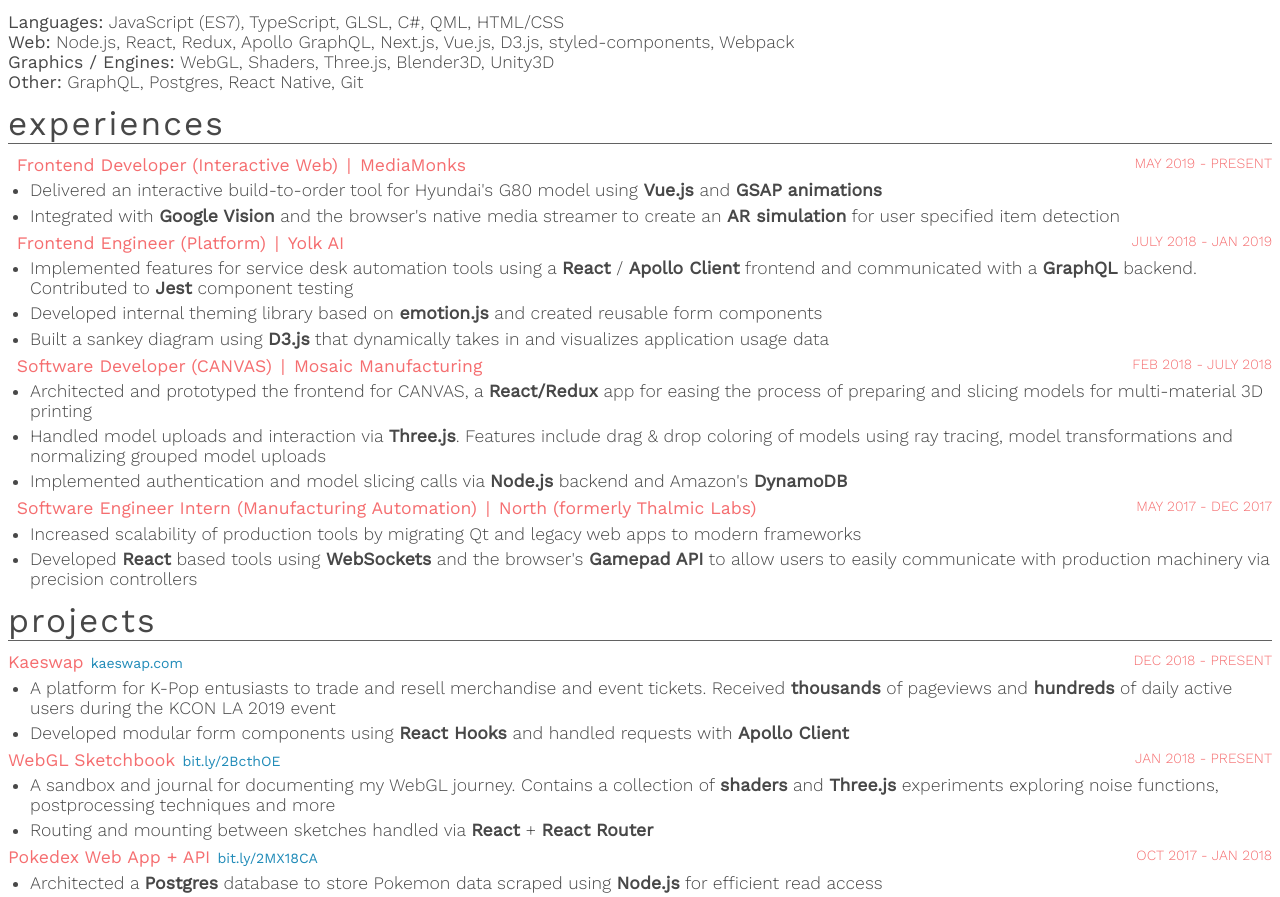
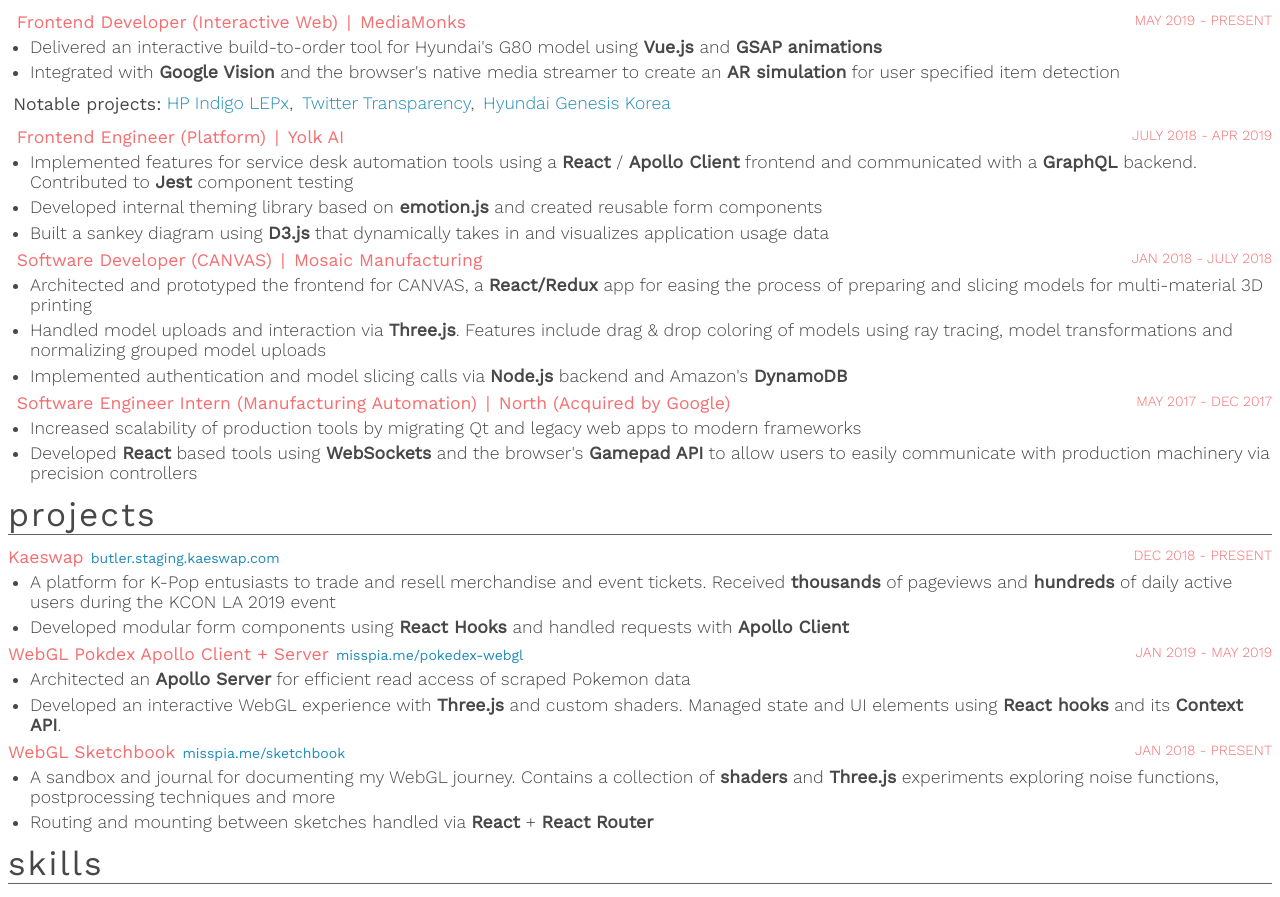
Before and after one commit to misspia/resume, a React app: page / in a window 1280 px wide. Shown: the part 166-1063 px from the top of the page. Built offline with nearby package versions, Linux system fonts and the light colour scheme.

Commit message:
update projects, add notable projects option to exp

```diff
--- a/src/experiences/experience.jsx
+++ b/src/experiences/experience.jsx
@@ -4,7 +4,7 @@
 
 class Experience extends Component {
 	renderHeader() {
-		const division = this.props.division === '' ? '' : `(${this.props.division})`;
+		const division = this.props.division ? `(${this.props.division})` : '';
 		return <div className='header'>
 			<div className='title'>
 				<div>{this.props.title} {division}</div>
@@ -25,12 +25,47 @@
 				{this.props.company}
 			</a>
 	}
+	renderNotableProjects() {
+		if(!this.props.projects) {
+			return;
+		}
+
+		const projects = this.props.projects.map((project, index) => {
+			const isLastProject = index === this.props.projects.length - 1;
+			return (
+				<div
+					key={index}
+					className='project'
+				>
+					<a
+						className='projectLink'
+						href={project.href}
+						target='_blank'
+					>
+						{project.label}
+					</a>
+					{!isLastProject && ','}
+				</div>
+			)
+		});
+
+		return (
+			<div className='projects'>
+				<div className='label'>
+					Notable projects:
+				</div>
+				{projects}
+			</div>
+		)
+	}
+
 	render() {
 		return <div className='experience'>
 			{this.renderHeader()}
 			<Descriptions
 				descriptions={this.props.descriptions}
 				keywords={this.props.keywords}/>
+			{this.renderNotableProjects()}
 		</div>;
 	}
 }
--- a/src/experiences/experiences.jsx
+++ b/src/experiences/experiences.jsx
@@ -23,6 +23,7 @@
 				link={experience.link}
 				descriptions={experience.descriptions}
 				keywords={experience.keywords}
+				projects={experience.projects}
 			/>
 	}
 	render() {
--- a/src/experiences/experiences.scss
+++ b/src/experiences/experiences.scss
@@ -25,4 +25,23 @@
 			}
 		}
 	}
+	.projects {
+		display: flex;
+		align-items: center;
+
+		padding-left: 0.3em;
+		padding-right: -0.5em;
+
+		.label {
+			font-weight: $bold;
+			margin-right: 0.3em;
+		}
+		.project {
+			margin-right: 0.5em;
+
+			.projectLink {
+				color: $blue;
+			}
+		}
+	}
 }
--- a/src/experiences/metadata.js
+++ b/src/experiences/metadata.js
@@ -24,13 +24,27 @@
 			enddate: 'present',
 			descriptions: [
 				`
-				Delivered an interactive build-to-order tool for Hyundai's G80 model
-				using Vue.js and GSAP animations
+					Delivered an interactive build-to-order tool for Hyundai's G80 model
+					using Vue.js and GSAP animations
 				`,
 				`
 					Integrated with Google Vision and the browser's native media streamer
 					to create an AR simulation for user specified item detection
 				`,
+			],
+			projects: [
+				{
+					label: 'HP Indigo LEPx',
+					href: 'https://www8.hp.com/us/en/industrial-printers/indigo-digital-presses/lepx-digital-printing-technology.html',
+				},
+				{
+					label: 'Twitter Transparency',
+					href: 'https://transparency.twitter.com/',
+				},
+				{
+					label: 'Hyundai Genesis Korea',
+					href: 'https://www.genesis.com/kr/en/models/luxury-sedan-genesis/g80/bto/powertrain?code=RAS4NF2DBUJC&packages=&design=basic&color=obsidian-black&garnish=black-high-glossy',
+				},
 			],
 			keywords: ['Google Vision', 'AR simulation', 'Vue.js', 'GSAP animations'],
 		},
@@ -40,7 +54,7 @@
 			company: 'Yolk AI',
 			companySrc: 'http://www.yolk.ai/',
 			startdate: 'july 2018',
-			enddate: 'jan 2019',
+			enddate: 'apr 2019',
 			descriptions: [
 				`
 					Implemented features for service desk automation tools using a React / Apollo Client
@@ -60,7 +74,7 @@
 			division: 'CANVAS',
 			company: 'Mosaic Manufacturing',
 			companySrc: 'https://www.mosaicmfg.com/products/canvas',
-			startdate: 'feb 2018',
+			startdate: 'jan 2018',
 			enddate: 'july 2018',
 			descriptions: [
 				`
@@ -75,31 +89,13 @@
 					Implemented authentication and model slicing calls via Node.js backend and Amazon's DynamoDB
 				`,
 			],
-			keywords: ['React/Redux', 'Three.js', 'sagas', 'DynamoDB',  'Node.js',],
+			keywords: ['React/Redux', 'Three.js', 'sagas', 'DynamoDB', 'Node.js',],
 		},
 
-		// {
-		// 	title: 'Freelancer',
-		// 	division: '',
-		// 	company: 'misspia.me',
-		// 	companySrc: 'http://misspia.me/',
-		// 	startdate: 'sept 2017',
-		// 	enddate: 'present',
-		// 	descriptions: [
-		// 		`
-		// 			Effectively worked with and provided consultation for clients
-		// 			to bring mobile and web applications to life
-		// 		`,
-		// 		`
-		// 			Made architectural decisions to create scalable applications
-		// 		`
-		// 	],
-		// 	keywords: ['mobile', 'web', 'scalable' ]
-		// },
 		{
 			title: 'Software Engineer Intern',
 			division: 'Manufacturing Automation',
-			company: 'North (formerly Thalmic Labs)',
+			company: 'North (Acquired by Google)',
 			companySrc: 'https://www.bynorth.com/',
 			startdate: 'may 2017',
 			enddate: 'dec 2017',
@@ -115,50 +111,5 @@
 			],
 			keywords: ['React', 'flux', 'WebSockets', 'Gamepad API']
 		},
-		// {
-		// 	title: 'Software Engineer Intern',
-		// 	division: 'Prototyping',
-		// 	company: 'North (formerly Thalmic Labs)',
-		// 	companySrc: 'https://www.bynorth.com/',
-		// 	startdate: 'may 2017',
-		// 	enddate: 'aug 2017',
-		// 	descriptions: [
-		// 		`
-		// 			Prototyped screens for AR smart glasses using Qt / QML
-		// 			for user testing to validate product designs
-		// 		`,
-		// 		`
-		// 			Implemented an Electron based screen capture tool that streams image/video data from the
-		// 			desktop to remote devices, allowing designers to easily test their ideas on the smart glasses
-		// 		`
-		// 	],
-		// 	keywords: ['React', 'Node.js', 'Electron', 'Qt', 'QML']
-		// },
-		// {
-		// 	title: 'Full Stack Developer Intern',
-		// 	division: 'Lab of Forward Thinking',
-		// 	company: 'Manulife',
-		// 	companySrc: 'https://ca.linkedin.com/company/lab-of-forward-thinking',
-		// 	startdate: 'sept 2016',
-		// 	enddate: 'dec 2016',
-		// 	descriptions: [
-		// 		`Effectively communicated with stakeholders and designers to launch department's internal website redesign`,
-		// 		`Developed Angular charting directives using D3.js for cutting edge retirement investment tool`,
-		// 	],
-		// 	keywords: ['D3.js', 'Angular']
-		// },
-		// {
-		// 	title: 'Project Controller',
-		// 	division: 'Global Wealth',
-		// 	company: 'CGI',
-		// 	startdate: 'jan 2016',
-		// 	enddate: 'apr 2016',
-		// 	descriptions: [
-		// 		`
-		// 			Developed and maintained budget forecast spreadsheets using VBA
-		// 		`,
-		// 	],
-		// 	keywords: ['VBA / Macros']
-		// },
 	],
 };
--- a/src/index.jsx
+++ b/src/index.jsx
@@ -14,9 +14,9 @@
 		return <div className="app">
 			<a className='file ion-document-text' href='./pialeung.pdf'></a>
 			<Header />
-			<Skills />
 			<Experiences />
 			<Projects />
+			<Skills />
 			<Education />
 		</div>;
 	}
--- a/src/projects/metadata.js
+++ b/src/projects/metadata.js
@@ -5,8 +5,8 @@
 			title: 'Kaeswap',
 			startdate: 'dec 2018',
 			enddate: 'present',
-			link: 'https://kaeswap.com/',
-			linkDisplay: 'kaeswap.com',
+			link: 'https://butler.staging.kaeswap.com/',
+			linkDisplay: 'butler.staging.kaeswap.com',
 			descriptions: [
 			`
 				A platform for K-Pop entusiasts to trade and resell merchandise and event tickets.
@@ -19,11 +19,28 @@
 			keywords: ['Apollo Client', 'React Hooks', 'next.js', 'GraphQL', 'thousands', 'hundreds']
 		},
 		{
+			title: 'WebGL Pokdex Apollo Client + Server',
+			startdate: 'jan 2019',
+			enddate: 'may 2019',
+			link: 'http://misspia.me/pokedex-webgl',
+			linkDisplay: 'misspia.me/pokedex-webgl',
+			descriptions: [
+				`
+					Architected an Apollo Server for efficient read access of scraped Pokemon data
+				`,
+				`
+					Developed an interactive WebGL experience with Three.js and custom shaders.
+					Managed state and UI elements using React hooks and its Context API.
+				`,
+			],
+			keywords: ['Apollo Client', 'Apollo Server', 'Three.js', 'React hooks', 'Context API']
+		},
+		{
 			title: 'WebGL Sketchbook',
 			startdate: 'jan 2018',
 			enddate: 'present',
-			link: 'http://bit.ly/2BcthOE',
-			linkDisplay: 'bit.ly/2BcthOE',
+			link: 'http://misspia.me/sketchbook',
+			linkDisplay: 'misspia.me/sketchbook',
 			descriptions: [
 			`
 				A sandbox and journal for documenting my WebGL journey. Contains a collection
@@ -73,41 +90,41 @@
 		// 	],
 		// 	keywords: ['object oriented', 'ThreeJS', 'WebGL', 'geometries and meshes', 'sequelize', 'Optimized rendering', 'draw calls per frame']
 		// },
-		{
-			title: 'Pokedex Web App + API',
-			startdate: 'oct 2017',
-			enddate: 'jan 2018',
-			link: 'https://bit.ly/2MX18CA',
-			linkDisplay: 'bit.ly/2MX18CA',
-			descriptions: [
-				`
-				Architected a Postgres database to store Pokemon data scraped using Node.js for
-				efficient read access
-			`,
-			`
-				Implemented frontend using React + Redux with a Node.js (Express) backend to handle
-				database queries
-			`,
-			// `
-			// 	Optimized production build and development process using customized Webpack configurations
-			// `,
-			],
-			keywords: ['Postgres', 'Node.js', 'React', 'Redux', 'routing', 'Express', 'Webpack']
-		},
-		{
-			title: 'D3 Geographic Esports Visualization',
-			startdate: 'jan 2017',
-			enddate: '',
-			link: 'http://bit.ly/2xoWW9j',
-			linkDisplay: 'bit.ly/2xoWW9j',
-			descriptions: [
-				`
-					Rendered aggregated esports earnings data into an interactive
-					globe choropleth (heatmap) using D3.js
-				`,
-			],
-			keywords: ['Node.js', 'functional', 'D3.js']
-		},
+		// {
+		// 	title: 'Pokedex Web App + API',
+		// 	startdate: 'oct 2017',
+		// 	enddate: 'jan 2018',
+		// 	link: 'https://bit.ly/2MX18CA',
+		// 	linkDisplay: 'bit.ly/2MX18CA',
+		// 	descriptions: [
+		// 		`
+		// 		Architected a Postgres database to store Pokemon data scraped using Node.js for
+		// 		efficient read access
+		// 	`,
+		// 	`
+		// 		Implemented frontend using React + Redux with a Node.js (Express) backend to handle
+		// 		database queries
+		// 	`,
+		// 	// `
+		// 	// 	Optimized production build and development process using customized Webpack configurations
+		// 	// `,
+		// 	],
+		// 	keywords: ['Postgres', 'Node.js', 'React', 'Redux', 'routing', 'Express', 'Webpack']
+		// },
+		// {
+		// 	title: 'D3 Geographic Esports Visualization',
+		// 	startdate: 'jan 2017',
+		// 	enddate: '',
+		// 	link: 'http://bit.ly/2xoWW9j',
+		// 	linkDisplay: 'bit.ly/2xoWW9j',
+		// 	descriptions: [
+		// 		`
+		// 			Rendered aggregated esports earnings data into an interactive
+		// 			globe choropleth (heatmap) using D3.js
+		// 		`,
+		// 	],
+		// 	keywords: ['Node.js', 'functional', 'D3.js']
+		// },
 
 	]
 }
--- a/src/skills/metadata.js
+++ b/src/skills/metadata.js
@@ -4,22 +4,21 @@
 		{
 			title: 'Languages',
 			list: [
-				'JavaScript (ES7)', 'TypeScript', 'GLSL',
-				'C#', 'QML', 'HTML/CSS'
+				'JavaScript (ES7)', 'TypeScript', 'GLSL', 'HTML/CSS'
 			]
 		},
 		{
 			title: 'Web',
 			list: [
 				'Node.js', 'React', 'Redux', 'Apollo GraphQL',
-				'Next.js', 'Vue.js', 'D3.js', 'styled-components',
+				'Next.js', 'Vue.js', 'styled-components',
 				'Webpack'
 			]
 		},
 		{
 			title: 'Graphics / Engines',
 			list: [
-				'WebGL', 'Shaders', 'Three.js', 'Blender3D', 'Unity3D'
+				'WebGL', 'Shaders', 'Three.js'
 			]
 		},
 		{
```
